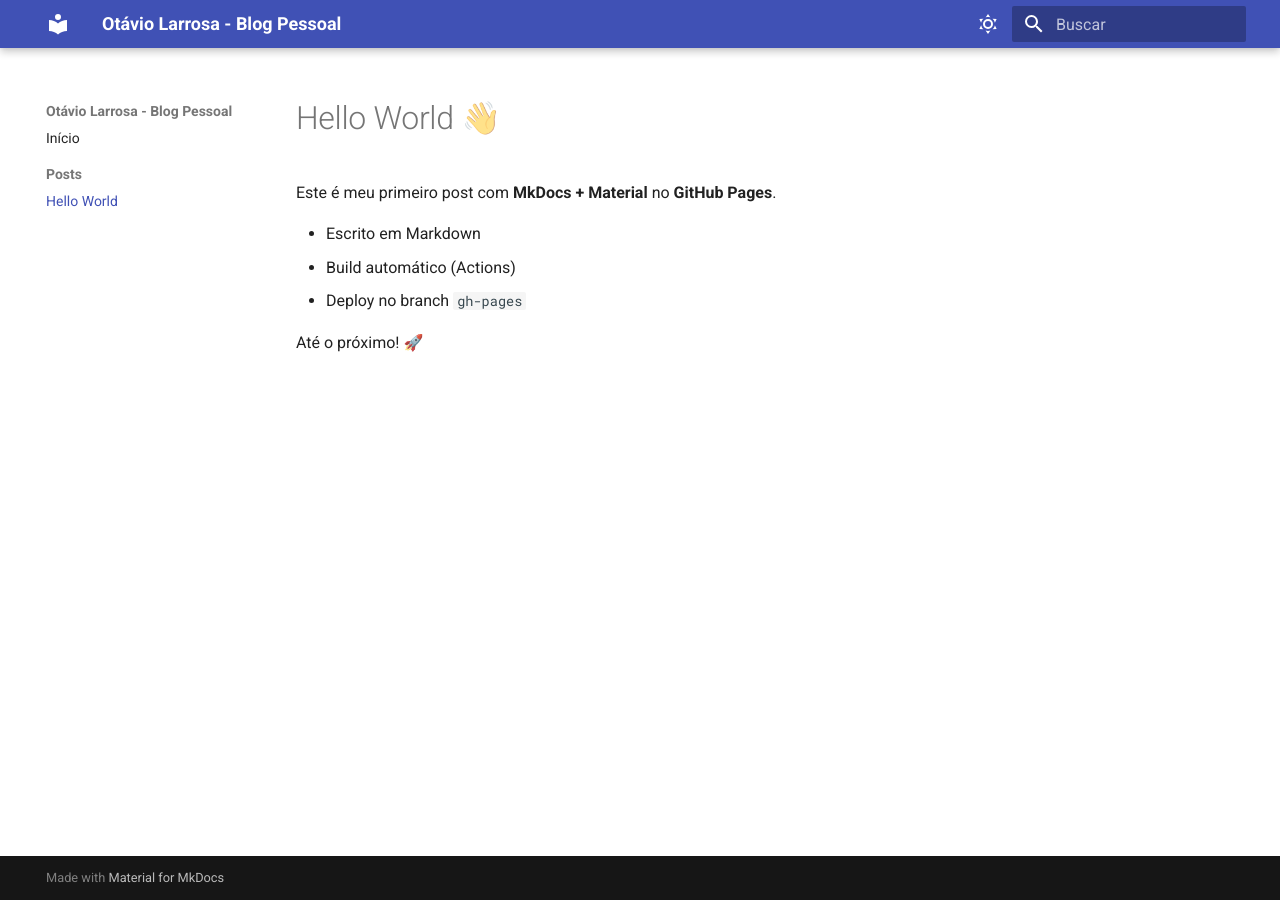
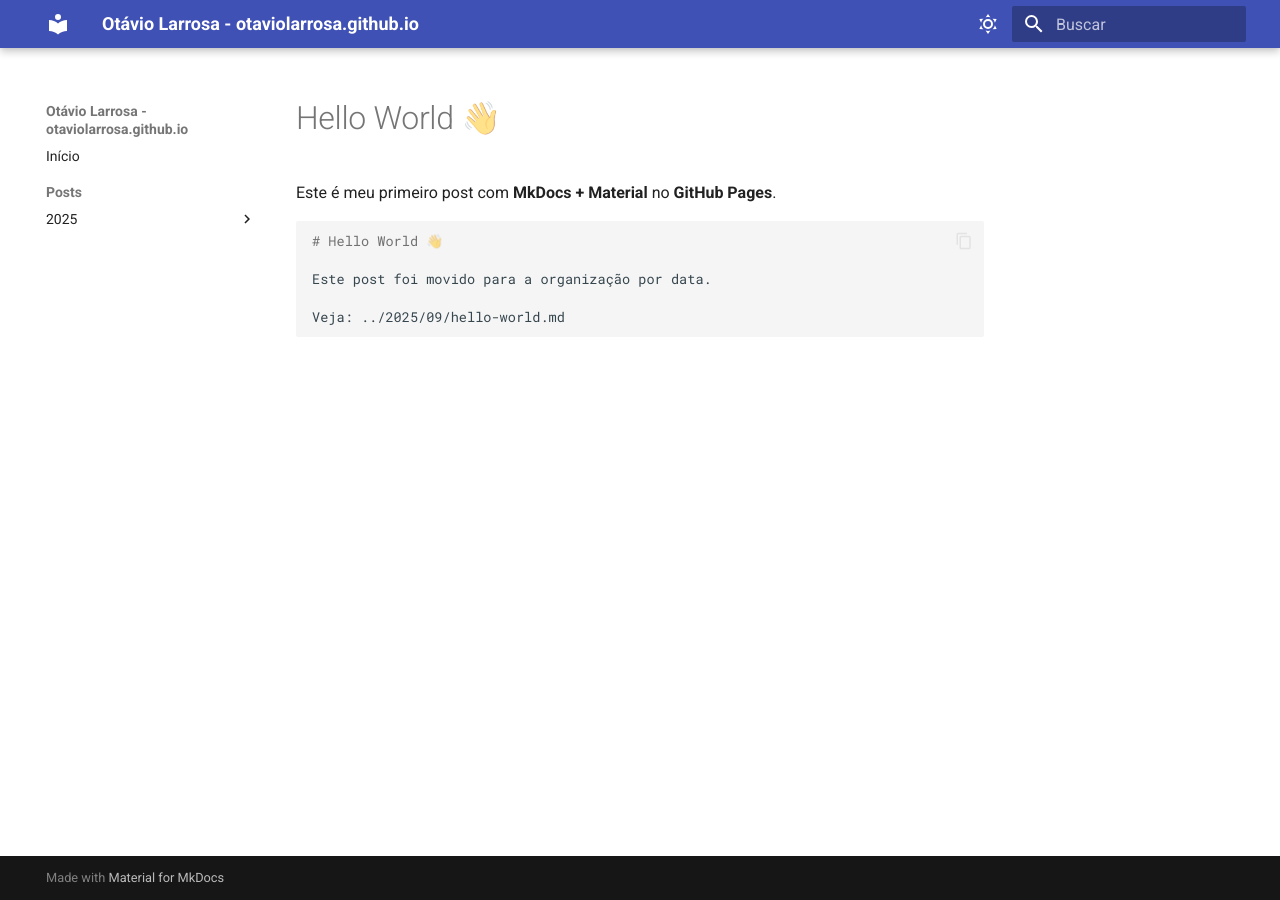
Before and after one commit to otaviolarrosa/blog, an MkDocs documentation site: the page built from docs/posts/hello-world.md, in a window 1280 px wide. Built offline with MkDocs 1.6.1 and Material for MkDocs 9.7.7, drawn with Linux system fonts in a browser that asks for light colours.

Commit message:
refactor: reorganize Hello World post and update site name in MkDocs configuration

````diff
--- a/docs/posts/hello-world.md
+++ b/docs/posts/hello-world.md
@@ -2,8 +2,10 @@
 
 Este é meu primeiro post com **MkDocs + Material** no **GitHub Pages**.
 
-- Escrito em Markdown
-- Build automático (Actions)
-- Deploy no branch `gh-pages`
+```markdown
+# Hello World 👋
 
-Até o próximo! 🚀
+Este post foi movido para a organização por data.
+
+Veja: ../2025/09/hello-world.md
+```
--- a/mkdocs.yml
+++ b/mkdocs.yml
@@ -1,4 +1,4 @@
-site_name: Otávio Larrosa - Blog Pessoal
+site_name: Otávio Larrosa - otaviolarrosa.github.io
 site_url: https://otaviolarrosa.github.io/blog
 theme:
   name: material
@@ -26,7 +26,9 @@ theme:
 nav:
   - Início: index.md
   - Posts:
-      - Hello World: posts/hello-world.md
+      - 2025:
+          - 09:
+              - Hello World: posts/2025/09/hello-world.md
 plugins:
   - search
 markdown_extensions:
````
Also changed, not shown: docs/posts/2025/09/hello-world.md (added, +11 -0 lines).
